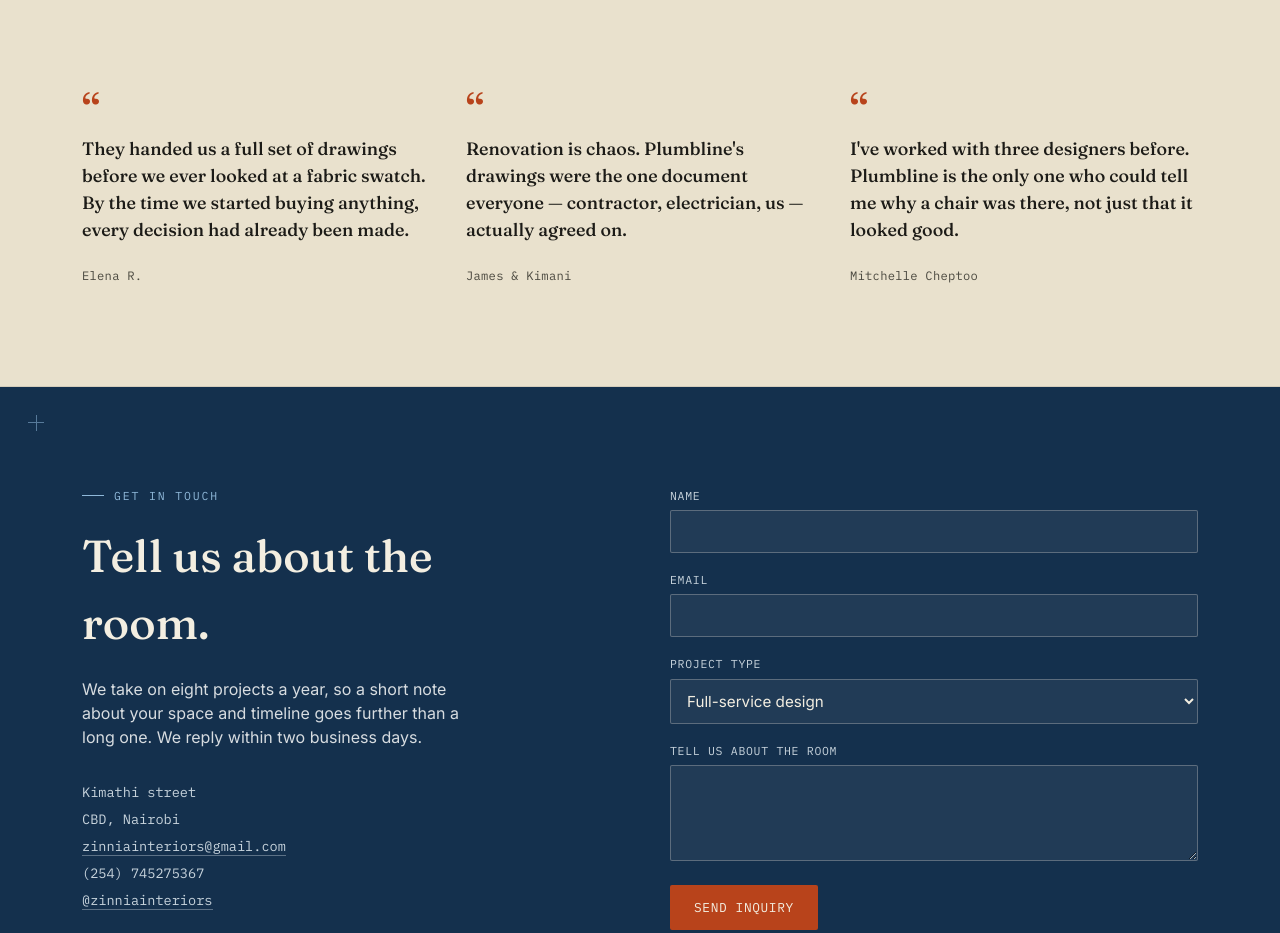
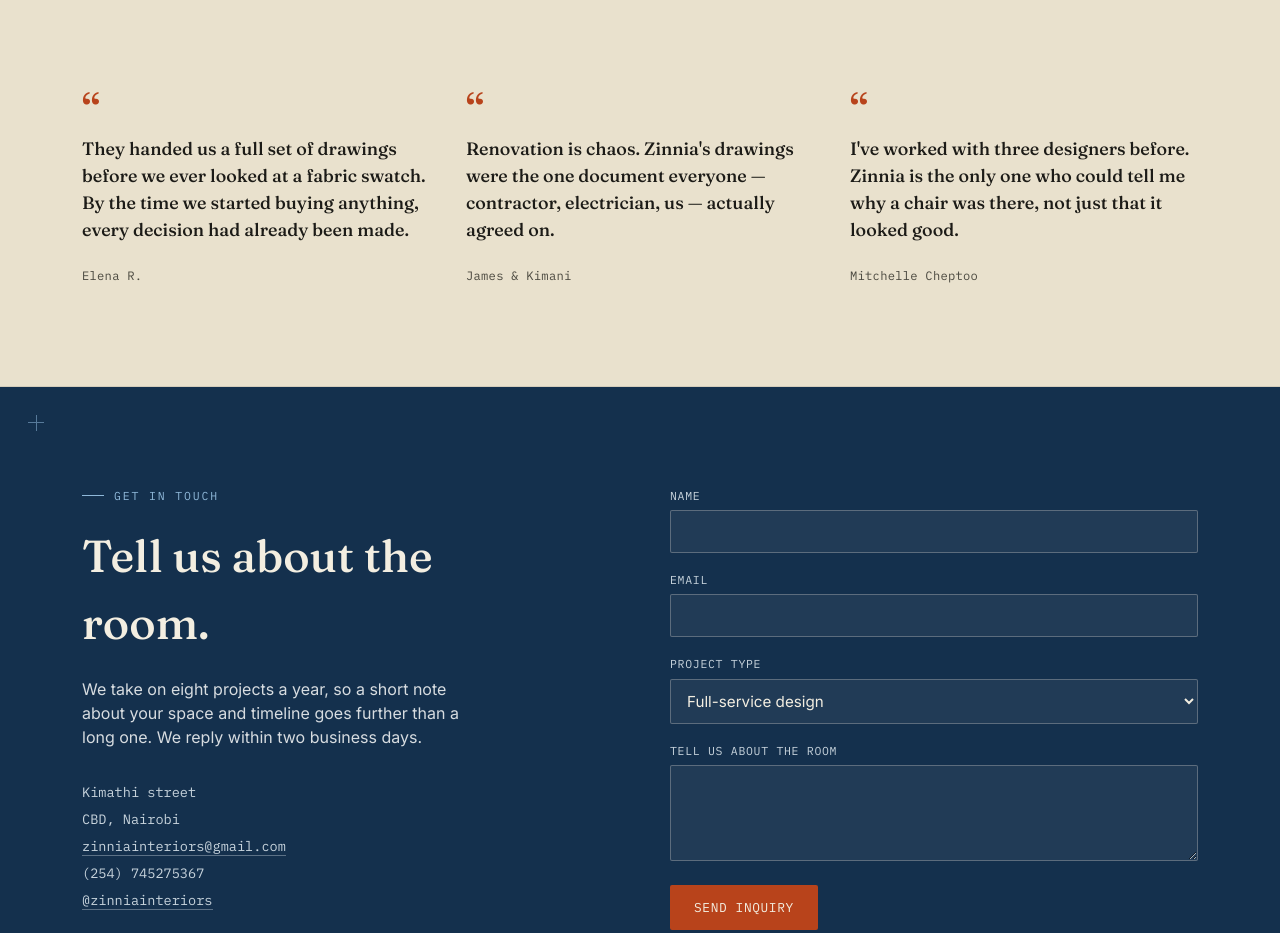
Before and after one commit to Derroww/Zinnia_Interiors, a plain HTML site: page index.html in a window 1280 px wide. Shown: the part 4720-5653 px from the top of the page. Drawn offline with Linux system fonts and the light colour scheme.

Commit message:
refactor: make changes to index.html

```diff
--- a/index.html
+++ b/index.html
@@ -446,14 +446,14 @@
         </div>
         <div class="quote">
           <p>
-            Renovation is chaos. Plumbline's drawings were the one document
+            Renovation is chaos. Zinnia's drawings were the one document
             everyone — contractor, electrician, us — actually agreed on.
           </p>
           <cite>James &amp; Kimani</cite>
         </div>
         <div class="quote">
           <p>
-            I've worked with three designers before. Plumbline is the only one
+            I've worked with three designers before. Zinnia is the only one
             who could tell me why a chair was there, not just that it looked
             good.
           </p>
```
